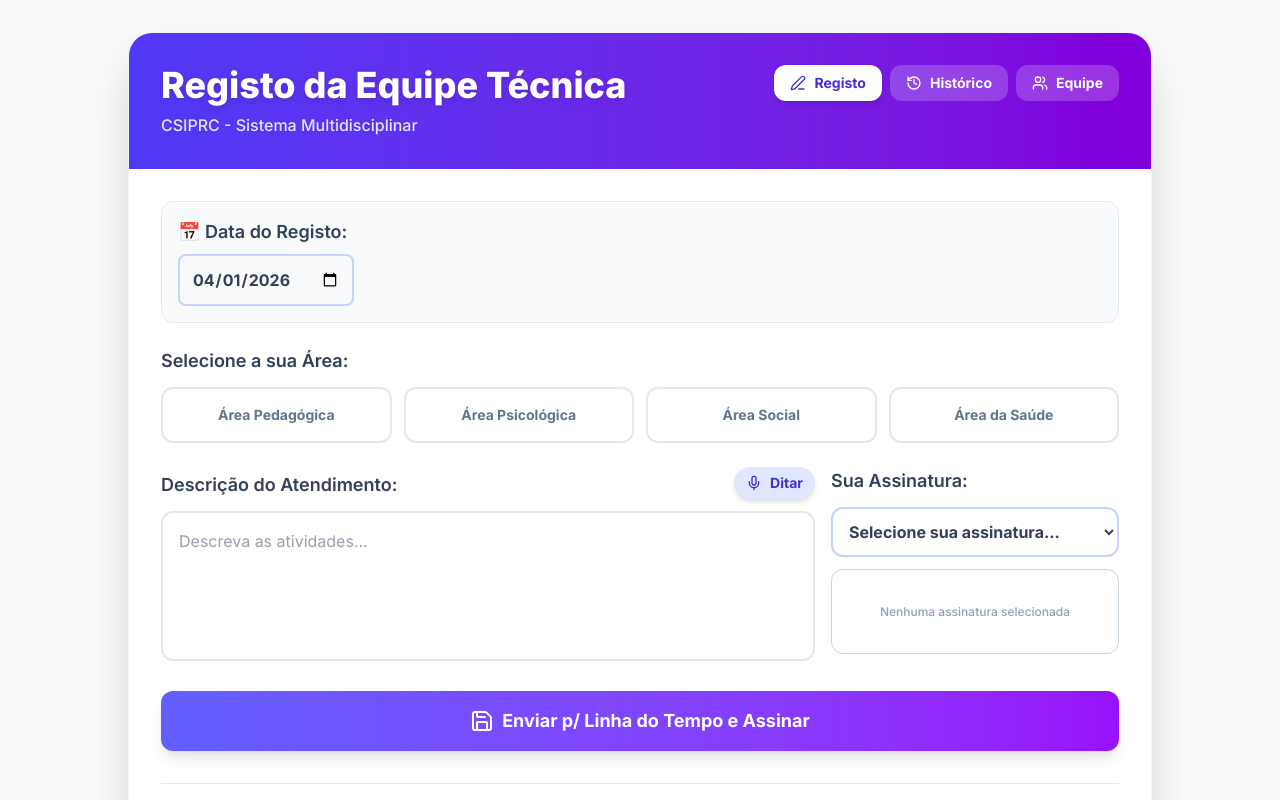
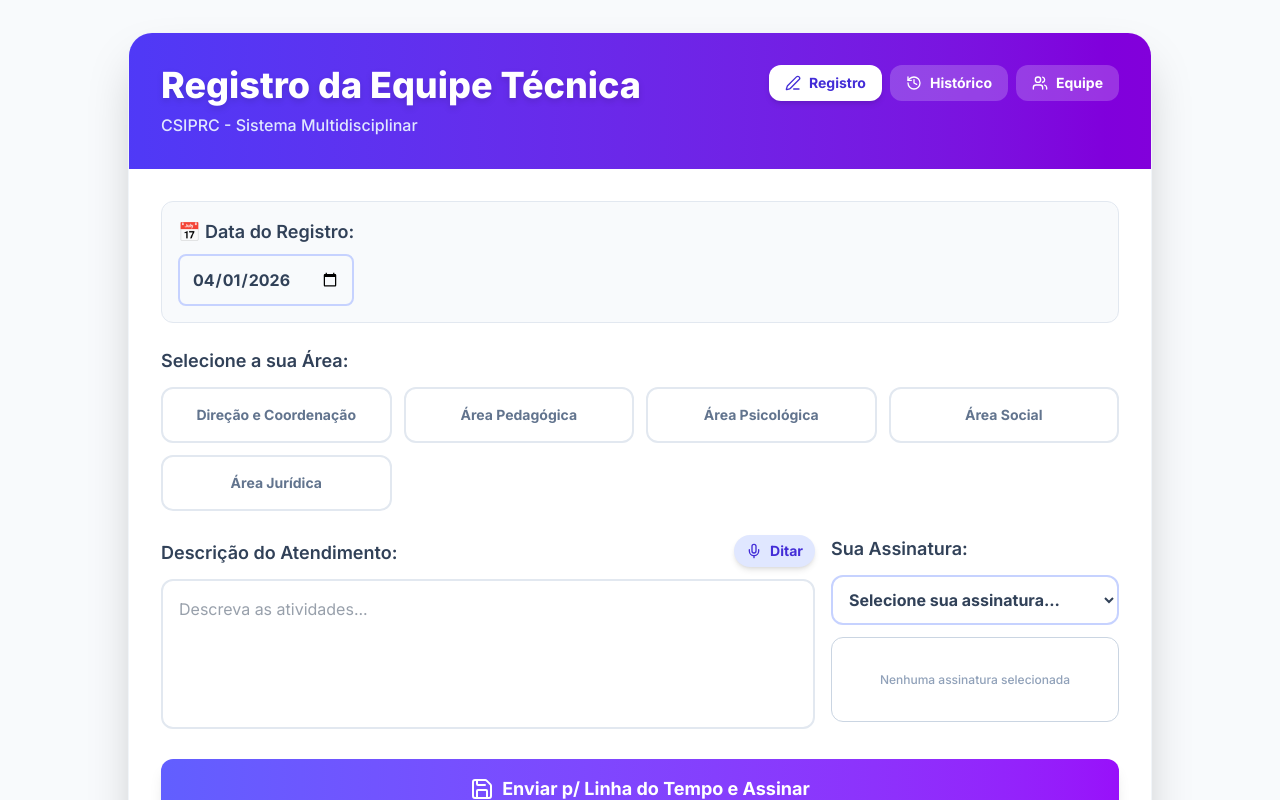
Before and after one commit to junior007x9/relatorio-equipe-tecnica, a Next.js app: page / in a window 1280 px wide. Shown: the top 800 px of the page. Built offline with nearby package versions, Linux system fonts and the light colour scheme.

Commit message:
Removendo rota temporaria de limpeza do banco

```diff
--- a/app/page.tsx
+++ b/app/page.tsx
@@ -148,7 +148,7 @@ export default function Home() {
   };
 
   const salvarDiaCompletoNoHistorico = () => {
-    if (registrosDoDia.length === 0) return alert("Não há registos na linha do tempo para salvar!");
+    if (registrosDoDia.length === 0) return alert("Não há registros na linha do tempo para salvar!");
     const novoHistorico = [...historicoGlobal];
     const indexExistente = novoHistorico.findIndex(h => h.data === dataRelatorio);
     const diaConsolidado = { id: indexExistente !== -1 ? novoHistorico[indexExistente].id : Date.now(), data: dataRelatorio, registros: [...registrosDoDia] };
@@ -161,7 +161,7 @@ export default function Home() {
   };
 
   const prepararExportacao = async (tipo: 'pdf' | 'word') => {
-    if (registrosDoDia.length === 0) return alert("Não há registos para exportar.");
+    if (registrosDoDia.length === 0) return alert("Não há registros para exportar.");
     const dados = { dataRelatorio, registros: registrosDoDia };
     if (tipo === 'pdf') { const { gerarPDF } = await import('@/lib/pdfGenerator'); gerarPDF(dados, equipe); }
     else { const { gerarWord } = await import('@/lib/wordGenerator'); gerarWord(dados, equipe); }
@@ -179,13 +179,13 @@ export default function Home() {
 
         <div className="bg-gradient-to-r from-indigo-600 to-purple-700 p-6 md:p-8 text-white relative">
           <h1 className="text-2xl md:text-4xl font-extrabold mb-2 drop-shadow-md pr-16 md:pr-0">
-            {telaAtual === 'formulario' ? 'Registo da Equipe Técnica' : telaAtual === 'historico' ? 'Histórico de Registos' : 'Gerenciar Equipe'}
+            {telaAtual === 'formulario' ? 'Registro da Equipe Técnica' : telaAtual === 'historico' ? 'Histórico de Registros' : 'Gerenciar Equipe'}
           </h1>
           <p className="text-indigo-100 font-medium text-sm md:text-base mb-6 md:mb-0">CSIPRC - Sistema Multidisciplinar</p>
 
           <div className="flex flex-wrap gap-2 md:absolute md:top-8 md:right-8">
             <button onClick={() => setTelaAtual('formulario')} className={`px-4 py-2 rounded-xl text-sm font-bold flex items-center gap-2 transition-all ${telaAtual === 'formulario' ? 'bg-white text-indigo-700 shadow-md' : 'bg-white/20 hover:bg-white/30 text-white'}`}>
-              <PenLine size={16} /> <span className="hidden md:inline">Registo</span>
+              <PenLine size={16} /> <span className="hidden md:inline">Registro</span>
             </button>
             <button onClick={() => setTelaAtual('historico')} className={`px-4 py-2 rounded-xl text-sm font-bold flex items-center gap-2 transition-all ${telaAtual === 'historico' ? 'bg-white text-indigo-700 shadow-md' : 'bg-white/20 hover:bg-white/30 text-white'}`}>
               <History size={16} /> <span className="hidden md:inline">Histórico</span>
@@ -204,8 +204,8 @@ export default function Home() {
             <div className="space-y-6 animate-in fade-in duration-500">
 
               <div className="bg-slate-50 p-4 rounded-xl border border-slate-200">
-                <label className="block text-sm md:text-lg font-semibold text-slate-700 mb-2">📅 Data do Registo:</label>
-                <input type="date" value={dataRelatorio} onChange={(e) => setDataRelatorio(e.target.value)} className="w-full md:w-auto p-3 rounded-lg border-2 border-indigo-200 focus:border-indigo-500 outline-none text-slate-700 font-bold" />
+                <label className="block text-sm md:text-lg font-semibold text-slate-700 mb-2">📅 Data do Registro:</label>
+                <input type="date" value={dataRelatorio} onChange={(e) => setDataRelatorio(e.target.value)} className="w-full md:w-auto p-3 rounded-lg border-2 border-indigo-200 focus:border-indigo-500 outline-none text-slate-700 font-bold"/>
               </div>
 
               <div>
@@ -221,7 +221,7 @@ export default function Home() {
 
               {areaSelecionada && equipe[areaSelecionada] && equipe[areaSelecionada].profissionais.length > 0 && (
                 <div className="bg-indigo-50 border border-indigo-100 rounded-xl p-5 animate-in zoom-in duration-300">
-                  <label className="block text-sm md:text-md font-bold text-indigo-900 mb-2">Quem está a realizar este registo?</label>
+                  <label className="block text-sm md:text-md font-bold text-indigo-900 mb-2">Quem está realizando este registro?</label>
                   <select
                     value={profissionalSelecionado}
                     onChange={(e) => setProfissionalSelecionado(e.target.value)}
@@ -284,7 +284,7 @@ export default function Home() {
               {registrosDoDia.length > 0 && (
                 <div className="bg-slate-100 p-6 rounded-2xl border border-slate-200 mb-8 shadow-inner">
                   <h3 className="text-lg font-black text-slate-800 mb-4 flex items-center gap-2 border-b border-slate-300 pb-2">
-                    <Clock size={20} className="text-indigo-600" /> Registos Salvos Hoje ({registrosDoDia.length})
+                    <Clock size={20} className="text-indigo-600"/> Registros Salvos Hoje ({registrosDoDia.length})
                   </h3>
                   <div className="space-y-4">
                     {registrosDoDia.map((reg) => (
--- a/lib/equipe.ts
+++ b/lib/equipe.ts
@@ -1,29 +1,35 @@
 // lib/equipe.ts
+
 export const AREAS_TECNICAS_DEFAULT = {
+  direcao: {
+    nome: "Direção e Coordenação",
+    profissionais: [
+      { cargo: "Diretora", nome: "Kelma Fabiana Ribeiro Silva", turno: "Manhã" },
+      { cargo: "Coordenadora Técnica", nome: "Vane Glesse da Silva Claudino", turno: "Manhã" }
+    ]
+  },
   pedagogica: {
     nome: "Área Pedagógica",
     profissionais: [
-      { cargo: "Pedagogo", nome: "Vanderlan", turno: "Manhã" },
-      { cargo: "Socioeducador", nome: "Junior", turno: "Tarde" }
+      { cargo: "Pedagogo", nome: "Antônio Vanderlan Fernandes de Sousa", turno: "Manhã" }
     ]
   },
   psicologica: {
     nome: "Área Psicológica",
     profissionais: [
-      { cargo: "Psicóloga", nome: "Caroline", turno: "Manhã" } // Corrigido para Manhã
+      { cargo: "Psicóloga", nome: "Carolina Rodrigues de Flores", turno: "Tarde" }
     ]
   },
   social: {
     nome: "Área Social",
     profissionais: [
-      { cargo: "Assistente Social", nome: "Samia", turno: "Tarde" } // Corrigido para Tarde
+      { cargo: "Assistente Social", nome: "Sâmia Maria da Fonseca Couto", turno: "Tarde" }
     ]
   },
-  saude: {
-    nome: "Área da Saúde",
+  juridica: {
+    nome: "Área Jurídica",
     profissionais: [
-      { cargo: "Enfermeira", nome: "A definir", turno: "Manhã" },
-      { cargo: "Téc. de Enfermagem", nome: "Luana", turno: "Tarde" }
+      { cargo: "Advogada", nome: "Silmara dos Santos Sá", turno: "Manhã" }
     ]
   }
 };
--- a/lib/pdfGenerator.ts
+++ b/lib/pdfGenerator.ts
@@ -55,11 +55,11 @@ export const gerarPDF = async (dados: any, equipeDinamica: any) => {
     }
 
     contentArray.push(
-      { text: 'RELATÓRIO DE ATENDIMENTO - EQUIPA TÉCNICA', style: 'mainTitle' },
+      { text: 'RELATÓRIO DE ATENDIMENTO - EQUIPE TÉCNICA', style: 'mainTitle' },
       { text: 'CENTRO SÓCIOEDUCATIVO DE INTERNAÇÃO PROVISÓRIA DA REGIÃO DOS COCAIS - CSIPRC', style: 'subTitle' },
-      { text: `DATA DO REGISTO: ${dados.dataRelatorio ? dados.dataRelatorio.split('-').reverse().join('/') : new Date().toLocaleDateString('pt-BR')}`, style: 'dateTitle' },
+      { text: `DATA DO REGISTRO: ${dados.dataRelatorio ? dados.dataRelatorio.split('-').reverse().join('/') : new Date().toLocaleDateString('pt-BR')}`, style: 'dateTitle' },
 
-      criarCabecalhoSecao('👥 COMPOSIÇÃO DA EQUIPA TÉCNICA MULTIDISCIPLINAR', '#3730a3'),
+      criarCabecalhoSecao('👥 COMPOSIÇÃO DA EQUIPE TÉCNICA MULTIDISCIPLINAR', '#3730a3'),
       {
         table: { widths: ['*', '*'], body: construirTabelaEquipe(equipeDinamica) },
         layout: 'lightHorizontalLines', margin: [0, 0, 0, 10], fontSize: 10
@@ -89,7 +89,7 @@ export const gerarPDF = async (dados: any, equipeDinamica: any) => {
                 { canvas: [{ type: 'line', x1: 0, y1: 0, x2: 515, y2: 0, lineWidth: 0.5, lineColor: '#cbd5e1' }], margin: [0, 5, 0, 15] }
               ]
             }))
-          : [{ text: 'Nenhum registo efetuado neste dia.', italics: true, color: '#64748b', margin: [0, 10], alignment: 'center' }]
+          : [{ text: 'Nenhum registro efetuado neste dia.', italics: true, color: '#64748b', margin: [0, 10], alignment: 'center' }]
       },
 
       {
--- a/lib/wordGenerator.ts
+++ b/lib/wordGenerator.ts
@@ -43,11 +43,11 @@ export const gerarWord = async (dados: any, equipeDinamica: any) => {
       const noSpacing = { after: 0, before: 0 };
 
       const childrenParagraphs = [
-            new Paragraph({ alignment: AlignmentType.CENTER, children: [ new TextRun({ text: "RELATÓRIO DE ATENDIMENTO – EQUIPA TÉCNICA", bold: true, size: 28, color: "1E3A8A" }) ], spacing: noSpacing }),
+            new Paragraph({ alignment: AlignmentType.CENTER, children: [ new TextRun({ text: "RELATÓRIO DE ATENDIMENTO – EQUIPE TÉCNICA", bold: true, size: 28, color: "1E3A8A" }) ], spacing: noSpacing }),
             new Paragraph({ alignment: AlignmentType.CENTER, children: [ new TextRun({ text: "CENTRO SÓCIOEDUCATIVO DE INTERNAÇÃO PROVISÓRIA DA REGIÃO DOS COCAIS - CSIPRC", bold: true, size: 16, color: "64748B" }) ], spacing: { after: 200 } }),
-            new Paragraph({ alignment: AlignmentType.CENTER, children: [ new TextRun({ text: `DATA DO REGISTO: ${dados.dataRelatorio ? dados.dataRelatorio.split('-').reverse().join('/') : new Date().toLocaleDateString('pt-BR')}`, bold: true, size: 20, color: "EC4899" }) ], spacing: { after: 400 } }),
+            new Paragraph({ alignment: AlignmentType.CENTER, children: [ new TextRun({ text: `DATA DO REGISTRO: ${dados.dataRelatorio ? dados.dataRelatorio.split('-').reverse().join('/') : new Date().toLocaleDateString('pt-BR')}`, bold: true, size: 20, color: "EC4899" }) ], spacing: { after: 400 } }),
 
-            new Paragraph({ alignment: AlignmentType.CENTER, children: [new TextRun({ text: "COMPOSIÇÃO DA EQUIPA TÉCNICA", bold: true, size: 22 })], spacing: { after: 200 } }),
+            new Paragraph({ alignment: AlignmentType.CENTER, children: [new TextRun({ text: "COMPOSIÇÃO DA EQUIPE TÉCNICA", bold: true, size: 22 })], spacing: { after: 200 } }),
             new Table({ width: { size: 100, type: WidthType.PERCENTAGE }, rows: construirTabelaEquipeWord(equipeDinamica) }),
 
             new Paragraph({ text: "", spacing: { after: 600 } }),
@@ -88,13 +88,13 @@ export const gerarWord = async (dados: any, equipeDinamica: any) => {
               );
           });
       } else {
-          childrenParagraphs.push(new Paragraph({ children: [new TextRun({ text: "Nenhum registo efetuado neste dia.", italics: true })], alignment: AlignmentType.CENTER }));
+          childrenParagraphs.push(new Paragraph({ children: [new TextRun({ text: "Nenhum registro efetuado neste dia.", italics: true })], alignment: AlignmentType.CENTER }));
       }
 
       childrenParagraphs.push(
             new Paragraph({ alignment: AlignmentType.CENTER, children: [new TextRun({ text: "_________________________________________" })], keepNext: true, spacing: { before: 800 } }),
             new Paragraph({ alignment: AlignmentType.CENTER, children: [ new TextRun({ text: "Visto da Coordenação / Direção", bold: true, size: 18 }) ], keepNext: true }),
-            new Paragraph({ alignment: AlignmentType.CENTER, children: [new TextRun({ text: "Equipa Técnica - CSIPRC", size: 16, color: "64748B" })] })
+            new Paragraph({ alignment: AlignmentType.CENTER, children: [new TextRun({ text: "Equipe Técnica - CSIPRC", size: 16, color: "64748B" })] })
       );
 
       const doc = new Document({
@@ -107,5 +107,5 @@ export const gerarWord = async (dados: any, equipeDinamica: any) => {
 
       const blob = await Packer.toBlob(doc);
       saveAs(blob, `Relatorio_Tecnico_${dados.dataRelatorio || new Date().toISOString().split('T')[0]}.docx`);
-  } catch (err) { console.error(err); alert("Erro ao criar o ficheiro do Word."); }
+  } catch (err) { console.error(err); alert("Erro ao criar o arquivo do Word."); }
 };
```
Lines whose indentation alone changed are shown as unchanged.
